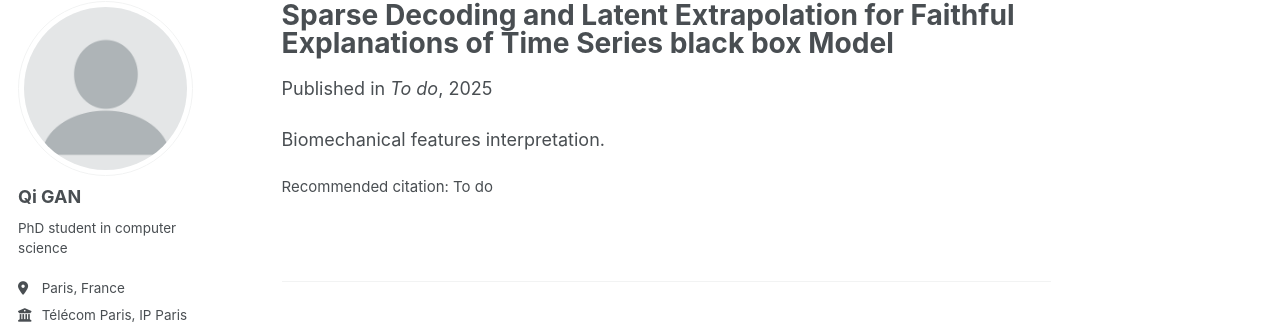
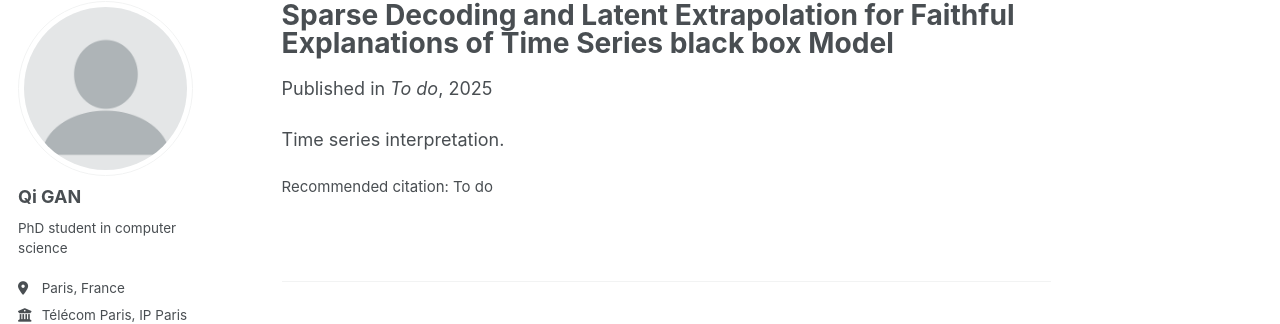
Before and after one commit to QGAN2019/qigan.github.io, a Jekyll site: the page built from _publications/2025-02-XAI-time-series.md, in a window 1280 px wide and 981 px high. Shown: the part 98-422 px from the top of the window. Built offline with Jekyll 4.4.1, drawn with Linux system fonts in a browser that asks for light colours; some web fonts are replaced.

Commit message:
Update 2025-02-XAI-time-series.md

```diff
--- a/_publications/2025-02-XAI-time-series.md
+++ b/_publications/2025-02-XAI-time-series.md
@@ -3,9 +3,9 @@ title: "Sparse Decoding and Latent Extrapolation for Faithful Explanations of Ti
 collection: publications
 category: conferences
 permalink: /publication/2025-02-XAI-time-series
-excerpt: 'This paper is about interpreting tabular features interactions.'
+excerpt: 'This paper is about interpreting time series.'
 date: 2025-03-01
 venue: 'To do'
 citation: 'To do'
 ---
-Biomechanical features interpretation.
+Time series interpretation.
```
